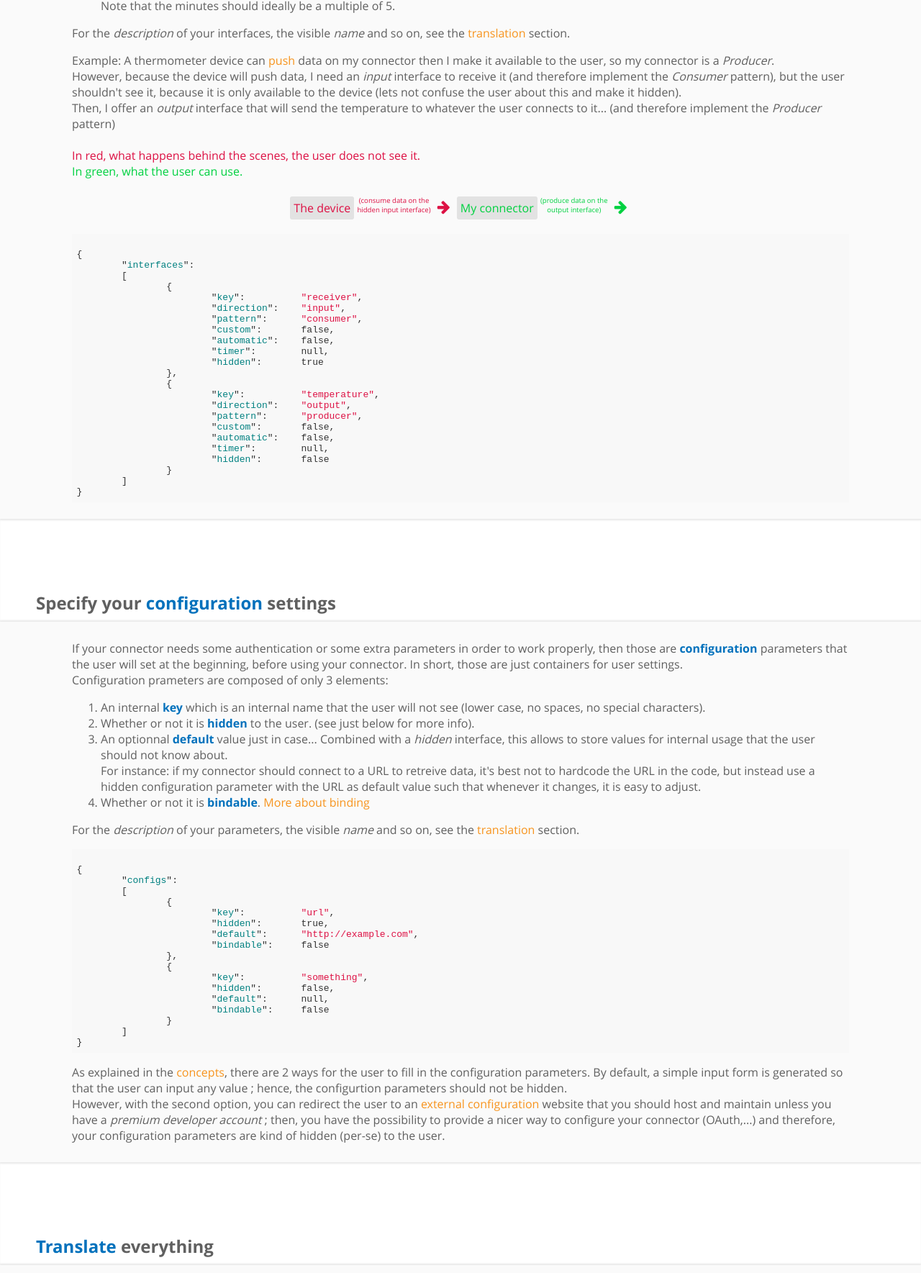
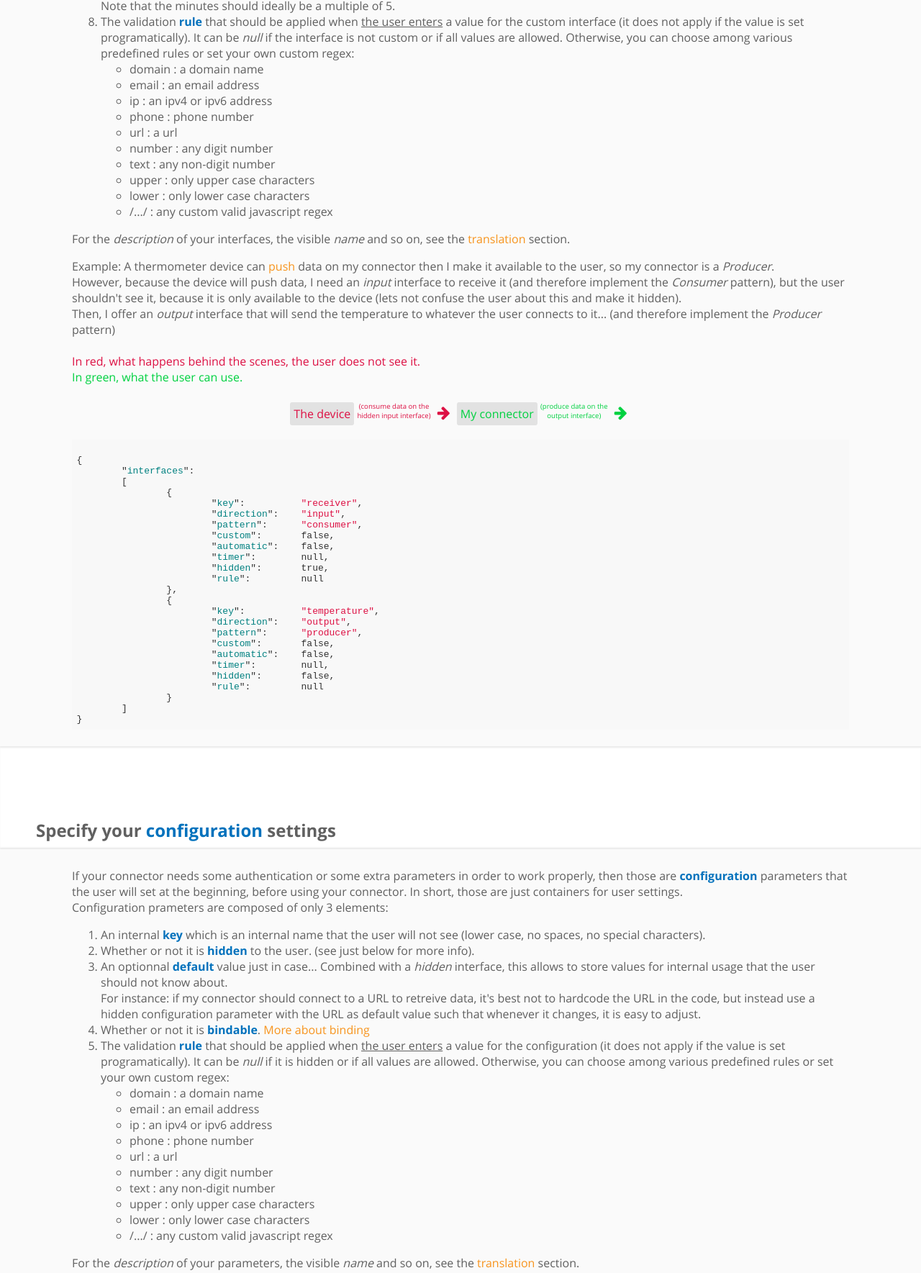
Before and after one commit to Busit/Busit.github.io, a plain HTML site: page settings.html in a window 1280 px wide. Shown: the part 2663-4432 px from the top of the page at 72% size. Drawn offline with Linux system fonts and the light colour scheme.

Commit message:
validation rule

```diff
--- a/settings.html
+++ b/settings.html
@@ -147,6 +147,23 @@
 			Example: <pre>E-E-1-10-00</pre> means every 1st of each month at 10:00.<br />
 			Note that if you set stupid values such as 32nd of each month, then it will behave stupidly accordingly.<br />
 			Note that the minutes should ideally be a multiple of 5.</li>
+		<li>The validation <strong>rule</strong> that should be applied when <span style="text-decoration: underline;">the user enters</span>
+			a value for the custom interface (it does not apply if the value is set programatically).
+			It can be <em>null</em> if the interface is not custom or if all values are allowed.
+			Otherwise, you can choose among various predefined rules or set your own custom regex:
+			<ul>
+				<li>domain : a domain name</li>
+				<li>email : an email address</li>
+				<li>ip : an ipv4 or ipv6 address</li>
+				<li>phone : phone number</li>
+				<li>url : a url</li>
+				<li>number : any digit number</li>
+				<li>text : any non-digit number</li>
+				<li>upper : only upper case characters</li>
+				<li>lower : only lower case characters</li>
+				<li>/.../ : any custom valid javascript regex</li>
+			</ul>
+			</li>
 	</ol>
 	<p>For the <em>description</em> of your interfaces, the visible <em>name</em> and so on, see the <a href="#translation">translation</a> section.</p>
 	<p>Example: A thermometer device can <a href="concepts.html#pushpull">push</a> data on my connector then I make it available to the user,
@@ -177,7 +194,8 @@
 			"custom": 	false,
 			"automatic": 	false,
 			"timer": 	null,
-			"hidden": 	true
+			"hidden": 	true,
+			"rule": 	null
 		},
 		{
 			"key": 		"temperature",
@@ -186,7 +204,8 @@
 			"custom": 	false,
 			"automatic": 	false,
 			"timer": 	null,
-			"hidden": 	false
+			"hidden": 	false,
+			"rule": 	null
 		}
 	]
 }
@@ -208,6 +227,23 @@
 			to a URL to retreive data, it's best not to hardcode the URL in the code, but instead use a hidden configuration parameter
 			with the URL as default value such that whenever it changes, it is easy to adjust.</li>
 		<li>Whether or not it is <strong>bindable</strong>. <a href="concepts.html#binding">More about binding</a></li>
+		<li>The validation <strong>rule</strong> that should be applied when <span style="text-decoration: underline;">the user enters</span>
+			a value for the configuration (it does not apply if the value is set programatically).
+			It can be <em>null</em> if it is hidden or if all values are allowed.
+			Otherwise, you can choose among various predefined rules or set your own custom regex:
+			<ul>
+				<li>domain : a domain name</li>
+				<li>email : an email address</li>
+				<li>ip : an ipv4 or ipv6 address</li>
+				<li>phone : phone number</li>
+				<li>url : a url</li>
+				<li>number : any digit number</li>
+				<li>text : any non-digit number</li>
+				<li>upper : only upper case characters</li>
+				<li>lower : only lower case characters</li>
+				<li>/.../ : any custom valid javascript regex</li>
+			</ul>
+			</li>
 	</ol>
 	<p>For the <em>description</em> of your parameters, the visible <em>name</em> and so on, see the <a href="#translation">translation</a> section.</p>
 <pre><code class="json">
@@ -218,13 +254,15 @@
 			"key": 		"url",
 			"hidden": 	true,
 			"default":	"http://example.com",
-			"bindable":	false
+			"bindable":	false,
+			"rule": 	null
 		},
 		{
 			"key": 		"something",
 			"hidden": 	false,
 			"default":	null,
-			"bindable":	false
+			"bindable":	false,
+			"rule": 	"number",
 		}
 	]
 }
@@ -267,12 +305,16 @@
 			<ul>
 				<li>The displayed friendly <strong>name</strong> of your interface.</li>
 				<li>The <strong>description</strong> of your interface.</li>
+				<li>The <strong>rule</strong> message that explains what the user should enter. Set it to <em>null</em> if the
+					<em>rule</em> for that interface is <em>null</em></li>
 			</ul>
 		</li>
 		<li>All <strong>configs</strong> declared, and for each of them:
 			<ul>
 				<li>The displayed friendly <strong>name</strong> of your parameter.</li>
 				<li>The <strong>description</strong> of your parameter.</li>
+				<li>The <strong>rule</strong> message that explains what the user should enter. Set it to <em>null</em> if the
+					<em>rule</em> for that parameter is <em>null</em></li>
 			</ul>
 		</li>
 	</ul>
@@ -297,7 +339,8 @@
 				"temperature":
 				{
 					"name": 	"The Outdoor Temperature",
-					"description": 	"The outdoor temperature in celcius degrees is gathered every 5 min"
+					"description": 	"The outdoor temperature in celcius degrees is gathered every 5 min",
+					"rule": 	null
 				},
 				"pressure": {...}
 			},
@@ -306,7 +349,8 @@
 				"something":
 				{
 					"name": 	"Anything Here",
-					"description": 	"Type in anyhing hoping it'll do something"
+					"description": 	"Type in anyhing hoping it'll do something",
+					"rule": 	"Please enter a number"
 				},
 				"another_thing": {...}
 			}
```
